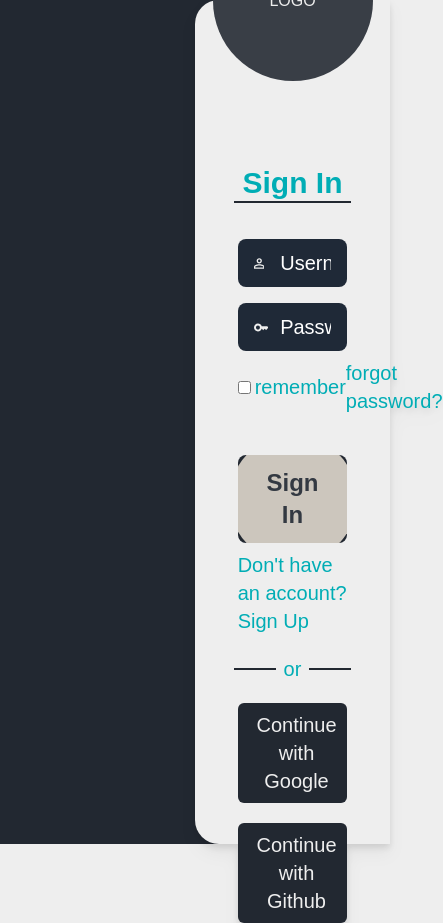
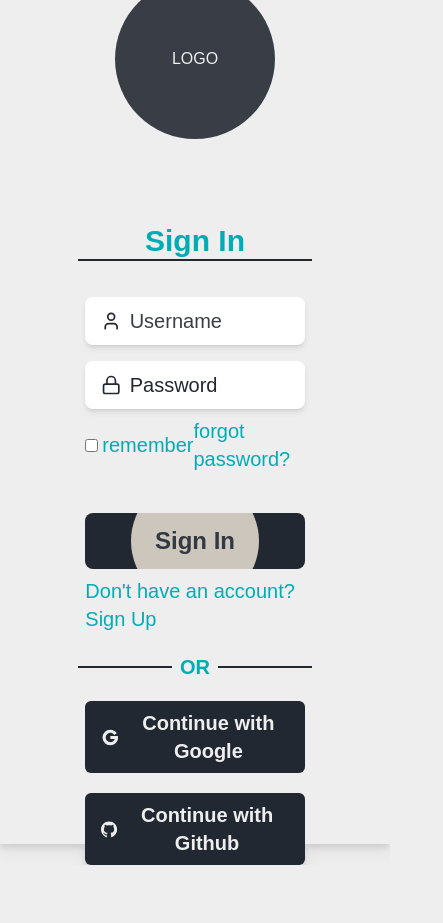
Before and after one commit to TroJanBoi/PSDP-AVLP, a Next.js app in the folder Frontend/avlp-app/: page /login in a window 390 px wide. Shown: the whole page, 443 px wide, since content can reach past the window. After the commit the page ends 865 px from the top, so only its background shows below. Built offline with nearby package versions, Linux system fonts and the light colour scheme; a web font is replaced by a local one.

Commit message:
update login page background input and responsive

```diff
--- a/Frontend/avlp-app/app/login/page.tsx
+++ b/Frontend/avlp-app/app/login/page.tsx
@@ -1,16 +1,17 @@
 import Link from "next/link";
 import BtnSignIn from "./_components/BtnSignIn";
+import { User, Lock } from "lucide-react";
 
 
 export default function Login() {
 
     return (
         <div className="flex justify-center items-center h-screen w-screen bg-primary">
-            <div className="relative bg-cover bg-center w-1/2 h-full">
+            <div className="relative bg-cover bg-center lg:w-1/2 h-full ">
 
             </div>
-            <div className="relative flex flex-col justify-center items-center bg-background w-1/2 h-full rounded-l-3xl drop-shadow-lg gap-5">
-                <div className="mb-16">
+            <div className="relative flex flex-col justify-center items-center bg-background w-full lg:w-1/2 h-full lg:rounded-l-3xl drop-shadow-lg gap-5">
+                <div className="mb-16 lg:mb-0">
                     <div className="rounded-full bg-secondary w-40 h-40 flex justify-center items-center">
                         <h1 className="text-textbase">LOGO</h1>
                     </div>
@@ -21,32 +22,27 @@ export default function Login() {
                     </div>
                     <div className="w-3/4 mt-4">
                         <form action="">
-                            <div className="flex items-center text-xl bg-gray-800 text-white px-4 py-2 rounded-lg w-full">
-                                <svg className="mr-4" width="16" height="17" viewBox="0 0 16 17" fill="none" xmlns="http://www.w3.org/2000/svg">
-                                    <path d="M8 8.5C6.9 8.5 5.95833 8.10833 5.175 7.325C4.39167 6.54167 4 5.6 4 4.5C4 3.4 4.39167 2.45833 5.175 1.675C5.95833 0.891667 6.9 0.5 8 0.5C9.1 0.5 10.0417 0.891667 10.825 1.675C11.6083 2.45833 12 3.4 12 4.5C12 5.6 11.6083 6.54167 10.825 7.325C10.0417 8.10833 9.1 8.5 8 8.5ZM0 16.5V13.7C0 13.1333 0.146 12.6127 0.438 12.138C0.73 11.6633 1.11733 11.3007 1.6 11.05C2.63333 10.5333 3.68333 10.146 4.75 9.888C5.81667 9.63 6.9 9.50067 8 9.5C9.1 9.49933 10.1833 9.62867 11.25 9.888C12.3167 10.1473 13.3667 10.5347 14.4 11.05C14.8833 11.3 15.271 11.6627 15.563 12.138C15.855 12.6133 16.0007 13.134 16 13.7V16.5H0ZM2 14.5H14V13.7C14 13.5167 13.9543 13.35 13.863 13.2C13.7717 13.05 13.6507 12.9333 13.5 12.85C12.6 12.4 11.6917 12.0627 10.775 11.838C9.85833 11.6133 8.93333 11.5007 8 11.5C7.06667 11.4993 6.14167 11.612 5.225 11.838C4.30833 12.064 3.4 12.4013 2.5 12.85C2.35 12.9333 2.229 13.05 2.137 13.2C2.045 13.35 1.99933 13.5167 2 13.7V14.5ZM8 6.5C8.55 6.5 9.021 6.30433 9.413 5.913C9.805 5.52167 10.0007 5.05067 10 4.5C9.99933 3.94933 9.80367 3.47867 9.413 3.088C9.02233 2.69733 8.55133 2.50133 8 2.5C7.44867 2.49867 6.978 2.69467 6.588 3.088C6.198 3.48133 6.002 3.952 6 4.5C5.998 5.048 6.194 5.519 6.588 5.913C6.982 6.307 7.45267 6.50267 8 6.5Z" fill="#EEEEEE" />
-                                </svg>
-                                <input type="text" placeholder="Username" className="bg-transparent outline-none text-white w-full h-8 placeholder-white" />
+                            <div className="flex items-center text-xl bg-white shadow-md hover:border-2 hover:border-primary text-primary px-4 py-2 rounded-lg w-full">
+                                <User className="mr-2 w-6 h-6 text-primary" />
+                                <input type="text" placeholder="Username" className="bg-transparent outline-none text-primary w-full h-8 placeholder-secondary" />
                             </div>
                             <div className="w-full mt-4">
-                                <div className="flex items-center text-xl bg-gray-800 text-white px-4 py-2 rounded-lg w-full">
-                                    <svg className="mr-3" width="22" height="13" viewBox="0 0 22 13" fill="none" xmlns="http://www.w3.org/2000/svg">
-                                        <path d="M6 9.5C6.83333 9.5 7.54167 9.20833 8.125 8.625C8.70833 8.04167 9 7.33333 9 6.5C9 5.66667 8.70833 4.95833 8.125 4.375C7.54167 3.79167 6.83333 3.5 6 3.5C5.16667 3.5 4.45833 3.79167 3.875 4.375C3.29167 4.95833 3 5.66667 3 6.5C3 7.33333 3.29167 8.04167 3.875 8.625C4.45833 9.20833 5.16667 9.5 6 9.5ZM6 12.5C4.33333 12.5 2.91667 11.9167 1.75 10.75C0.583333 9.58333 0 8.16667 0 6.5C0 4.83333 0.583333 3.41667 1.75 2.25C2.91667 1.08333 4.33333 0.5 6 0.5C7.35 0.5 8.52933 0.883333 9.538 1.65C10.5467 2.41667 11.2507 3.36667 11.65 4.5H20.025L22 6.475L18.5 10.475L16 8.5L14 10.5L12 8.5H11.65C11.2333 9.7 10.5083 10.6667 9.475 11.4C8.44167 12.1333 7.28333 12.5 6 12.5Z" fill="#EEEEEE" />
-                                    </svg>
-
-                                    <input type="password" placeholder="Password" className="bg-transparent outline-none text-white w-full h-8 placeholder-white" />
+                                <div className="flex items-center text-xl bg-white shadow-md hover:border-2 hover:border-primary text-white px-4 py-2 rounded-lg w-full">
+                                    <Lock className="mr-2 w-6 h-6 text-primary" />
+                                    <input type="password" placeholder="Password" className="bg-transparent outline-none text-primary w-full h-8 placeholder-primary" />
                                 </div>
                                 <div className="flex justify-between items-center mt-2 text-xl">
                                     <label className="flex items-center text-gray-500">
                                         <input type="checkbox" className="mr-1 accent-teal-500" />
                                         <span className="text-accent cursor-pointer">remember</span>
                                     </label>
-                                    <Link href="#" className="text-accent hover:underline">forgot password?</Link>
+                                    <Link href="#" className="text-accent hover:underline hover:font-semibold">forgot password?</Link>
                                 </div>
                             </div>
                             <div className="flex flex-col justify-center w-full mt-10">
                                 <BtnSignIn />
                                 <div className="text-xl text-accent mt-2">
-                                    <h1>Don't have an account? <Link href={"#"} className="hover:underline">Sign Up</Link></h1>
+                                    <h1>Don't have an account? <Link href={"../register/"} className="hover:underline hover:font-semibold">Sign Up</Link></h1>
                                 </div>
                             </div>
                         </form>
@@ -55,14 +51,14 @@ export default function Login() {
                         <div className="w-full border-b-2 border-primary">
                         </div>
                         <div>
-                            <h1 className="text-xl text-accent">or</h1>
+                            <h1 className="text-xl text-accent font-semibold">OR</h1>
                         </div>
                         <div className="w-full border-b-2 border-primary">
                         </div>
                     </div>
                     <div className="flex flex-row justify-center items-center gap-2 w-3/4">
-                        <button className="bg-primary text-textbase w-full rounded-md py-2 px-4 text-center">
-                            <h1 className="flex items-center justify-center gap-2 text-xl">
+                        <button className="bg-primary text-textbase w-full rounded-md py-2 px-4 text-center hover:bg-secondary">
+                            <h1 className="flex font-semibold items-center justify-center gap-2 text-xl">
                                 <svg width="24" height="25" viewBox="0 0 24 25" fill="none" xmlns="http://www.w3.org/2000/svg">
                                     <path d="M6 12.5C5.99856 13.9165 6.49829 15.2877 7.41074 16.3712C8.32318 17.4546 9.58951 18.1802 10.9856 18.4197C12.3816 18.6592 13.8174 18.397 15.0388 17.6797C16.2601 16.9623 17.1883 15.836 17.659 14.5H12V10.5H21.805V14.5H21.8C20.873 19.064 16.838 22.5 12 22.5C6.477 22.5 2 18.023 2 12.5C2 6.977 6.477 2.5 12 2.5C13.6345 2.49884 15.2444 2.89875 16.6883 3.66467C18.1323 4.43058 19.3662 5.5391 20.282 6.893L17.004 9.188C16.2924 8.11241 15.2532 7.29473 14.0404 6.85617C12.8275 6.4176 11.5057 6.38149 10.2707 6.75319C9.03579 7.12488 7.95347 7.88461 7.18421 8.91974C6.41495 9.95487 5.9997 11.2103 6 12.5Z" fill="#EEEEEE" />
                                 </svg>
@@ -71,8 +67,8 @@ export default function Login() {
                         </button>
                     </div>
                     <div className="flex flex-row justify-center items-center gap-2 w-3/4">
-                        <button className="bg-primary text-textbase w-full rounded-md py-2 px-4 text-center">
-                            <h1 className="flex items-center justify-center gap-2 text-xl">
+                        <button className="bg-primary text-textbase w-full rounded-md py-2 px-4 text-center hover:bg-secondary">
+                            <h1 className="flex font-semibold items-center justify-center gap-2 text-xl">
                                 <svg width="20" height="21" viewBox="0 0 20 21" fill="none" xmlns="http://www.w3.org/2000/svg">
                                     <path d="M10 0.5C8.68678 0.5 7.38642 0.758658 6.17317 1.2612C4.95991 1.76375 3.85752 2.50035 2.92893 3.42893C1.05357 5.3043 0 7.84784 0 10.5C0 14.92 2.87 18.67 6.84 20C7.34 20.08 7.5 19.77 7.5 19.5V17.81C4.73 18.41 4.14 16.47 4.14 16.47C3.68 15.31 3.03 15 3.03 15C2.12 14.38 3.1 14.4 3.1 14.4C4.1 14.47 4.63 15.43 4.63 15.43C5.5 16.95 6.97 16.5 7.54 16.26C7.63 15.61 7.89 15.17 8.17 14.92C5.95 14.67 3.62 13.81 3.62 10C3.62 8.89 4 8 4.65 7.29C4.55 7.04 4.2 6 4.75 4.65C4.75 4.65 5.59 4.38 7.5 5.67C8.29 5.45 9.15 5.34 10 5.34C10.85 5.34 11.71 5.45 12.5 5.67C14.41 4.38 15.25 4.65 15.25 4.65C15.8 6 15.45 7.04 15.35 7.29C16 8 16.38 8.89 16.38 10C16.38 13.82 14.04 14.66 11.81 14.91C12.17 15.22 12.5 15.83 12.5 16.76V19.5C12.5 19.77 12.66 20.09 13.17 20C17.14 18.66 20 14.92 20 10.5C20 9.18678 19.7413 7.88642 19.2388 6.67317C18.7362 5.45991 17.9997 4.35752 17.0711 3.42893C16.1425 2.50035 15.0401 1.76375 13.8268 1.2612C12.6136 0.758658 11.3132 0.5 10 0.5Z" fill="#EEEEEE" />
                                 </svg>
```
